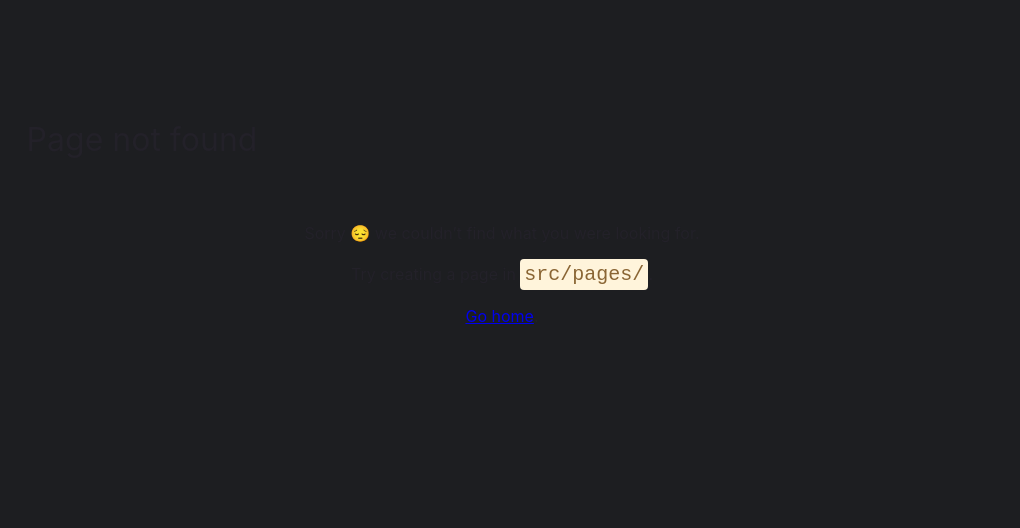
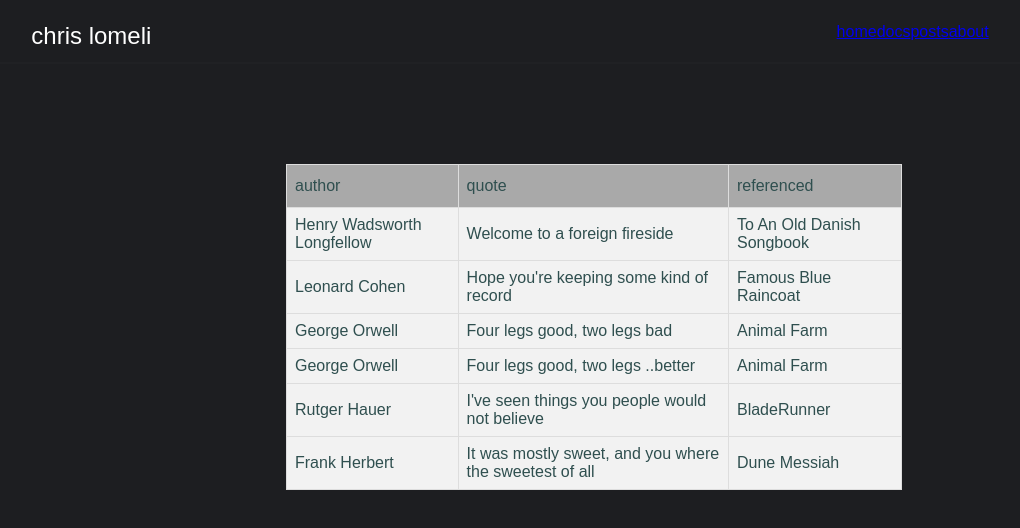
Before and after one commit to tiny-engines-code/tiny-engines-site, a Gatsby site: page /quotes in a window 1280 px wide. Before the commit this address had no page. Shown: the whole page, without its empty margins (138-1158 px from the left). Built offline with nearby package versions, Linux system fonts and the light colour scheme; Gatsby itself is replaced by a stand-in of ours.

Commit message:
new pics, text cleanup

```diff
--- a/public/page-data/dev-404-page/page-data.json
+++ b/public/page-data/dev-404-page/page-data.json
@@ -1,5 +1,5 @@
 {
     "componentChunkName": "component---cache-dev-404-page-js",
     "path": "/dev-404-page/",
-    "result": {"data":{"allSiteFunction":{"nodes":[]},"allSitePage":{"nodes":[{"path":"/404.html"},{"path":"/404/"},{"path":"/about/"},{"path":"/"},{"path":"/posts/"},{"path":"/posts/tiny-bites/"},{"path":"/posts/tiny-rants/"},{"path":"/posts/tiny-anything/"}]}},"pageContext":{}},
+    "result": {"data":{"allSiteFunction":{"nodes":[]},"allSitePage":{"nodes":[{"path":"/404.html"},{"path":"/404/"},{"path":"/about/"},{"path":"/"},{"path":"/posts/"},{"path":"/posts/tiny-bites/"},{"path":"/posts/tiny-rants/"},{"path":"/posts/tiny-anything/"},{"path":"/quotes/"}]}},"pageContext":{}},
     "staticQueryHashes": []}
--- /dev/null
+++ b/public/page-data/quotes/page-data.json
@@ -0,0 +1,5 @@
+{
+    "componentChunkName": "component---src-pages-quotes-js",
+    "path": "/quotes/",
+    "result": {"pageContext":{"frontmatter":{}}},
+    "staticQueryHashes": []}
--- a/src/components/HeroLayout.js
+++ b/src/components/HeroLayout.js
@@ -16,7 +16,7 @@ const HeroLayout = () => {
 
                 <HeroTextPanel>Hi, I'm Chris Lomeli</HeroTextPanel>
                 <HeroTextPanel>This is my collection of notes, works in progress, and reflections -- mostly from a career in software engineering</HeroTextPanel>
-                <HeroTextPanel>As the writer says -- welcome to the monkey house</HeroTextPanel>
+                <HeroTextPanel>Welcome to a foreign fireside</HeroTextPanel>
 
             </HeroWrapper>
             <CardList/>
--- a/src/components/cards/CardList.js
+++ b/src/components/cards/CardList.js
@@ -12,7 +12,7 @@ class CardList extends React.Component {
             {title: "work", topic: "history/history3Crop.png",  linkTo: "/history" , backColor: "#1d1e21", backTitle:"four legs good, two legs ...better", backText: "boilerplate recital mixed with occasional rebellion"},
             {title: "explore", topic: "spaceman.png",  linkTo: "/explore" , backColor: "#1d1e21", backTitle:"i've seen things you people wouldn’t believe", backText: "attack ships on fire off the shoulder of orion, c-beams glittering in the dark near the tannhäuser gate"},
             {title: "code", topic: "madscientist3.png",  url: "https://github.com/tiny-engines-code" , backColor: "#1d1e21", backTitle:"welcome to the lab", backText: "public github site for experiments, demos, and walk-through"},
-            {title: "muse", topic: "clown.jpg", linkTo:"/muse", backColor: "#1d1e21",  backTitle:"music", backText: "personal explorations and favorites"}
+            {title: "muse", topic: "clown.jpg", linkTo:"/quotes", backColor: "#1d1e21",  backTitle:"music", backText: "personal explorations and favorites"}
         ]
     }
 
--- /dev/null
+++ b/src/pages/quotes.js
@@ -0,0 +1,26 @@
+import React from "react";
+import Navbar from "../components/Navbar";
+import AboutPage from "./about";
+import styled from "styled-components";
+import '../styles/table.css'
+
+const Quotes = () => {
+        return (
+            <div style={{color: 'white'}}>
+                <Navbar/>
+
+                <table>
+                    <tr><th>author</th><th>quote</th><th>referenced</th></tr>
+                    <tr><td>Henry Wadsworth Longfellow</td><td>Welcome to a foreign fireside</td><td>To An Old Danish Songbook</td></tr>
+                    <tr><td>Leonard Cohen</td><td>Hope you're keeping some kind of record</td><td>Famous Blue Raincoat</td></tr>
+                    <tr><td>George Orwell</td><td>Four legs good, two legs bad</td><td>Animal Farm</td></tr>
+                    <tr><td>George Orwell</td><td>Four legs good, two legs ..better</td><td>Animal Farm</td></tr>
+                    <tr><td>Rutger Hauer</td><td>I've seen things you people would not believe</td><td>BladeRunner</td></tr>
+                    <tr><td>Frank Herbert</td><td>It was mostly sweet, and you where the sweetest of all</td><td>Dune Messiah</td></tr>
+                </table>
+
+            </div>
+    )
+}
+
+export default Quotes
--- /dev/null
+++ b/src/styles/table.css
@@ -0,0 +1,26 @@
+table {
+    font-family: Arial, Helvetica, sans-serif;
+    border-collapse: collapse;
+    margin-left: 400px;
+    margin-top: 100px;
+    width: 50%;
+}
+
+td,  th {
+    border: 1px solid #ddd;
+    padding: 8px;
+    color: darkslategrey;
+    text-align: left;
+}
+
+tr{background-color: #f2f2f2;}
+
+tr:hover {background-color: #ddd;}
+
+th {
+    padding-top: 12px;
+    padding-bottom: 12px;
+    text-align: left;
+    background-color: darkgrey;
+    color: darkslategray;
+}
```
